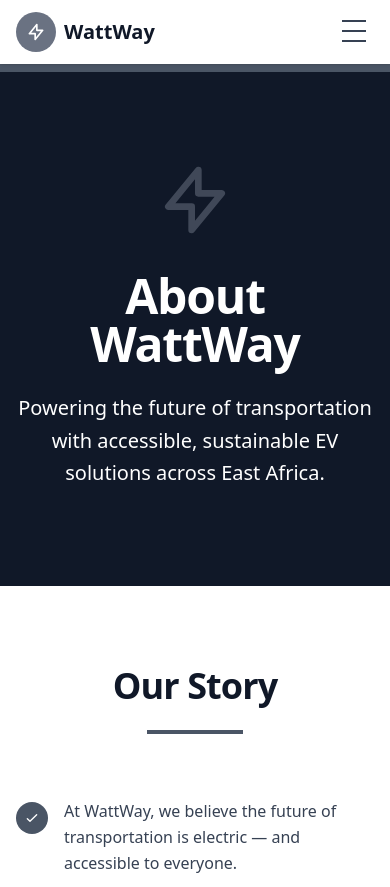
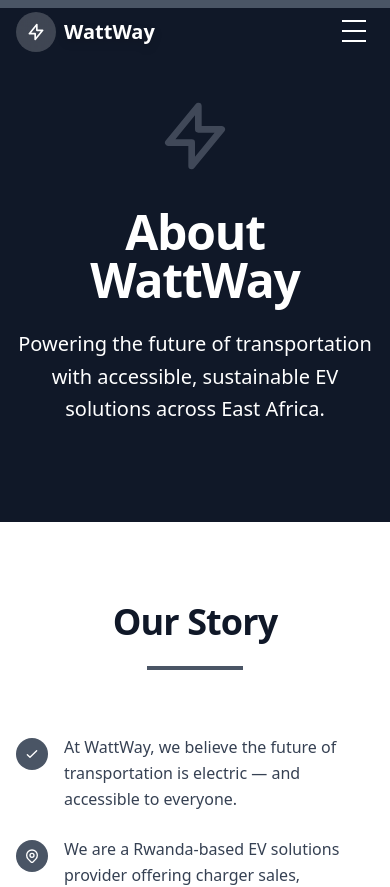
Before and after one commit to NexventuresLtd/WattWay, a React (Vite) app: page /about in a window 390 px wide. Shown: the top 887 px of the page. Built offline with nearby package versions, Linux system fonts and the light colour scheme.

Commit message:
Changing nav

```diff
--- a/src/components/common/Header.tsx
+++ b/src/components/common/Header.tsx
@@ -41,24 +41,32 @@ const Header: React.FC = () => {
   ];
 
   return (
-    <header className={`sticky top-0 z-50 transition-all duration-300 ${
+    <header className={`fixed top-0 w-full z-50 transition-all duration-500 ease-in-out ${
       scrolled
-        ? 'bg-white/95 backdrop-blur-md shadow-lg border-b border-gray-100'
-        : 'bg-white shadow-sm'
+        ? 'bg-white/65 backdrop-blur-md shadow-lg border-b border-gray-100'
+        : 'bg-transparent'
     }`}>
       <div className="container mx-auto px-4 sm:px-6 py-3 sm:py-4">
         <div className="flex justify-between items-center">
           {/* Logo with animation */}
           <Link to="/" className="flex items-center group">
             <div className="relative">
-              <div className="w-10 h-10 sm:w-12 sm:h-12 bg-gray-500 rounded-full flex items-center justify-center group-hover:bg-gray-600 transition-colors duration-200 group-hover:scale-110 transform">
-                <svg className="w-5 h-5 sm:w-6 sm:h-6 text-white group-hover:animate-pulse" fill="none" stroke="currentColor" viewBox="0 0 24 24">
+              <div className={`w-10 h-10 sm:w-12 sm:h-12 rounded-full flex items-center justify-center group-hover:scale-110 transform transition-all duration-200 ${
+                scrolled
+                  ? 'bg-gray-500 group-hover:bg-gray-600'
+                  : 'bg-white/20 backdrop-blur-sm group-hover:bg-white/30'
+              }`}>
+                <svg className={`w-5 h-5 sm:w-6 sm:h-6 group-hover:animate-pulse transition-colors duration-200 ${
+                  scrolled ? 'text-white' : 'text-white'
+                }`} fill="none" stroke="currentColor" viewBox="0 0 24 24">
                   <path strokeLinecap="round" strokeLinejoin="round" strokeWidth={2} d="M13 10V3L4 14h7v7l9-11h-7z" />
                 </svg>
               </div>
               <div className="absolute -top-1 -right-1 w-3 h-3 sm:w-4 sm:h-4 bg-yellow-400 rounded-full animate-ping opacity-75"></div>
             </div>
-            <span className="ml-2 sm:ml-3 text-xl sm:text-2xl font-bold text-gray-900 group-hover:text-gray-600 transition-colors duration-200">
+            <span className={`ml-2 sm:ml-3 text-xl sm:text-2xl font-bold group-hover:opacity-80 transition-all duration-200 ${
+              scrolled ? 'text-gray-900' : 'text-white drop-shadow-lg'
+            }`}>
               WattWay
             </span>
           </Link>
@@ -69,19 +77,27 @@ const Header: React.FC = () => {
               <Link
                 key={item.name}
                 to={item.path}
-                className="relative px-3 py-2 text-gray-700 hover:text-gray-600 font-medium transition-all duration-200 rounded-lg group hover:bg-gray-50 text-sm xl:text-base"
+                className={`relative px-3 py-2 font-medium transition-all duration-200 rounded-lg group text-sm xl:text-base ${
+                  scrolled
+                    ? 'text-gray-700 hover:text-gray-600 hover:bg-gray-50'
+                    : 'text-white hover:text-gray-200 hover:bg-white/10 drop-shadow-sm'
+                }`}
               >
                 <span className="flex items-center space-x-2">
                   <span className="opacity-60 group-hover:opacity-100"></span>
                   <span>{item.name}</span>
                 </span>
-                <div className="absolute bottom-0 left-1/2 transform -translate-x-1/2 w-0 h-0.5 bg-gray-500 group-hover:w-4/5 transition-all duration-300"></div>
+                <div className={`absolute bottom-0 left-1/2 transform -translate-x-1/2 w-0 h-0.5 group-hover:w-4/5 transition-all duration-300 ${
+                  scrolled ? 'bg-gray-500' : 'bg-white'
+                }`}></div>
               </Link>
             ))}
             <Button
               variant="primary"
               size="sm"
-              className="ml-4 group hover:scale-105 transition-transform duration-200"
+              className={`ml-4 group hover:scale-105 transition-all duration-200 ${
+                scrolled ? '' : 'bg-gray-800 text-gray-900 hover:bg-gray-100 shadow-lg'
+              }`}
             >
               <span className="flex items-center">
                 <svg className="w-4 h-4 mr-2 group-hover:rotate-12 transition-transform" fill="none" stroke="currentColor" viewBox="0 0 24 24">
@@ -94,21 +110,25 @@ const Header: React.FC = () => {
 
           {/* Mobile Menu Button */}
           <button
-            className="lg:hidden p-2 rounded-lg hover:bg-gray-100 focus:outline-none focus:ring-2 focus:ring-gray-500 transition-colors duration-200"
+            className={`lg:hidden p-2 rounded-lg focus:outline-none focus:ring-2 transition-all duration-200 ${
+              scrolled
+                ? 'hover:bg-gray-100 focus:ring-gray-500'
+                : 'hover:bg-white/10 focus:ring-white/50'
+            }`}
             onClick={toggleMenu}
             aria-label="Toggle menu"
             aria-expanded={isMenuOpen}
           >
             <div className="relative w-6 h-6">
-              <span className={`absolute top-0 left-0 w-6 h-0.5 bg-gray-700 transition-all duration-300 ${
-                isMenuOpen ? 'rotate-45 top-2.5' : ''
-              }`}></span>
-              <span className={`absolute top-2.5 left-0 w-6 h-0.5 bg-gray-700 transition-all duration-300 ${
-                isMenuOpen ? 'opacity-0' : ''
-              }`}></span>
-              <span className={`absolute top-5 left-0 w-6 h-0.5 bg-gray-700 transition-all duration-300 ${
-                isMenuOpen ? '-rotate-45 top-2.5' : ''
-              }`}></span>
+              <span className={`absolute top-0 left-0 w-6 h-0.5 transition-all duration-300 ${
+                scrolled ? 'bg-gray-700' : 'bg-white'
+              } ${isMenuOpen ? 'rotate-45 top-2.5' : ''}`}></span>
+              <span className={`absolute top-2.5 left-0 w-6 h-0.5 transition-all duration-300 ${
+                scrolled ? 'bg-gray-700' : 'bg-white'
+              } ${isMenuOpen ? 'opacity-0' : ''}`}></span>
+              <span className={`absolute top-5 left-0 w-6 h-0.5 transition-all duration-300 ${
+                scrolled ? 'bg-gray-700' : 'bg-white'
+              } ${isMenuOpen ? '-rotate-45 top-2.5' : ''}`}></span>
             </div>
           </button>
         </div>
@@ -117,7 +137,11 @@ const Header: React.FC = () => {
         <div className={`lg:hidden overflow-hidden transition-all duration-300 ease-in-out ${
           isMenuOpen ? 'max-h-screen opacity-100' : 'max-h-0 opacity-0'
         }`}>
-          <nav className="py-4 space-y-2 bg-white border-t border-gray-200 mt-2">
+          <nav className={`py-4 space-y-2 border-t mt-2 transition-all duration-300 ${
+            scrolled
+              ? 'bg-white border-gray-200'
+              : 'bg-white/95 backdrop-blur-md border-white/20'
+          }`}>
             {navItems.map((item, index) => (
               <Link
                 key={item.name}
--- a/src/components/common/Hero.tsx
+++ b/src/components/common/Hero.tsx
@@ -105,7 +105,7 @@ const Hero: React.FC = () => {
             isVisible ? 'translate-y-0 opacity-100' : 'translate-y-10 opacity-0'
           }`}>
             WattWay, Powering the{' '}
-            <span className="text-transparent bg-gradient-to-r from-blue-900 via-purple-500 to-green-700 bg-clip-text animate-gradient-x inline-block min-w-fit">
+            <span className="text-transparent bg-gradient-to-r from-blue-900 via-purple-500 to-green-00 bg-clip-text animate-gradient-x inline-block min-w-fit">
               <span className="animate-pulse">{words[currentWord]}</span>
             </span>
             <br />of your drive
```
